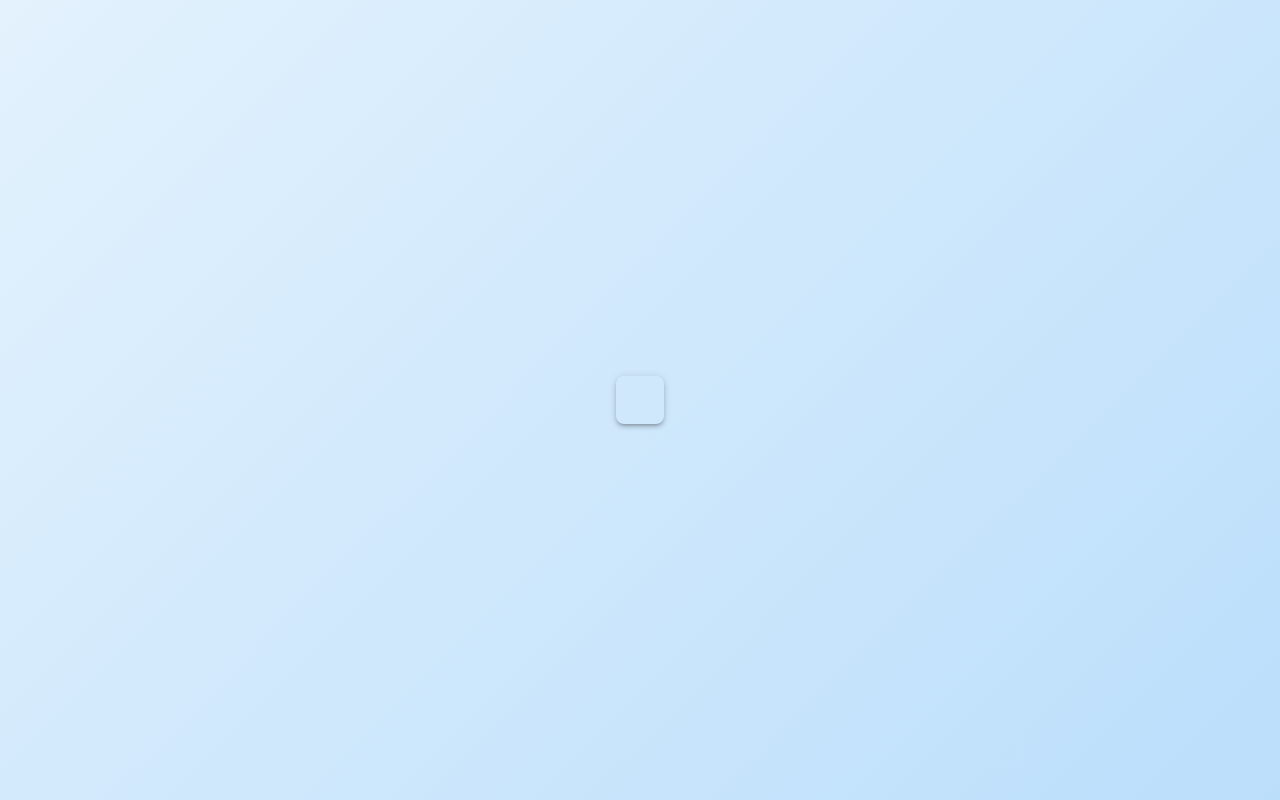
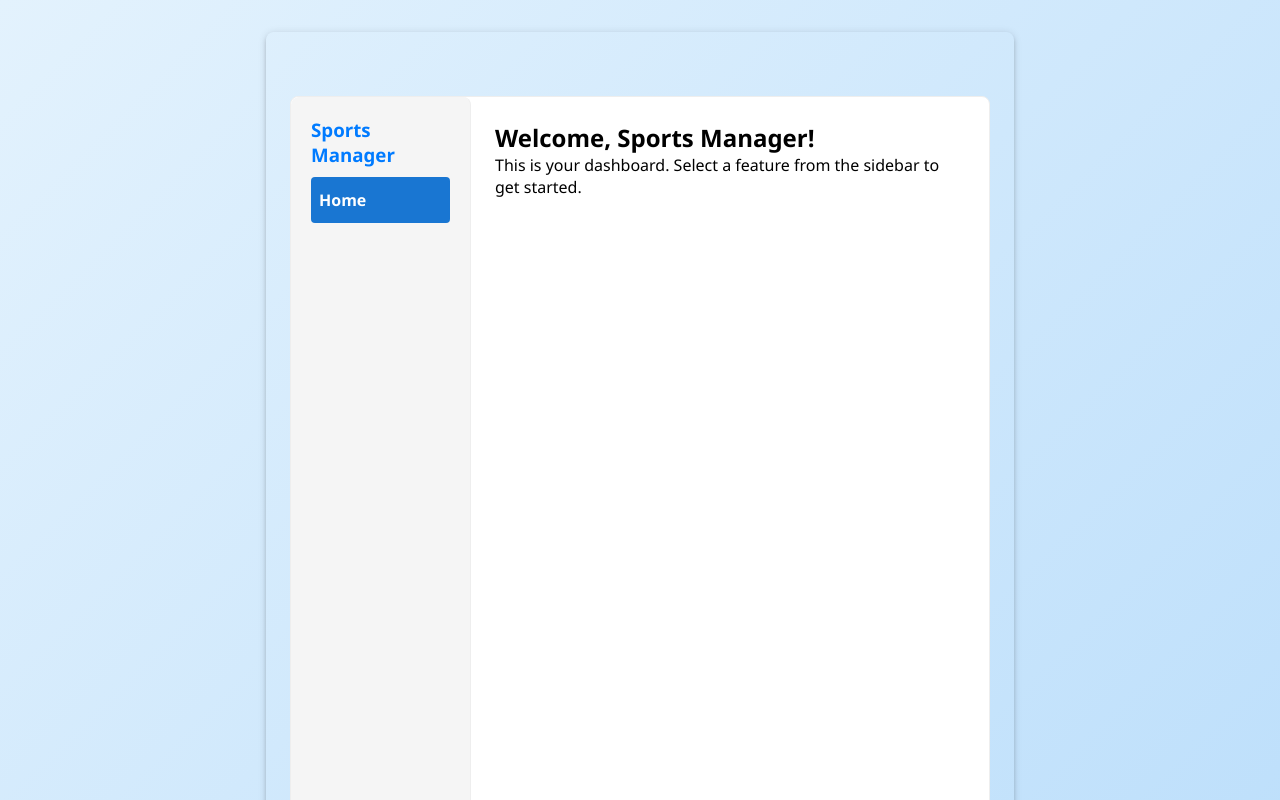
Before and after one commit to SekibaalaMark/One_Group_info_hub_and_savings_manager, a React (Vite) app in the folder Frontend/: page /dashboard-sports-manager in a window 1280 px wide. Before the commit this address had no page. Shown: the top 800 px of the page. Built offline with nearby package versions, Linux system fonts and the light colour scheme.

Commit message:
created the typo in my model roles

```diff
--- a/Frontend/src/App1.jsx
+++ b/Frontend/src/App1.jsx
@@ -19,6 +19,7 @@ import ForgotPassword from "./features/authentication/ForgotPassword.jsx";
 
 import Logout from "./components/Logout";
 import DashboardTreasurer from "./pages/DashboardTreasurer.jsx";
+import DashboardSportsManager from "./pages/DashboardSportsManager.jsx";
 
 import { Container } from "@mui/material";
 import "./App.css";
@@ -45,6 +46,8 @@ const ProtectedLayout = () => {
         return <Navigate to="/AcademicRegistrar" replace />;
       case "treasurer":
         return <Navigate to="/dashboard-treasurer" replace />;
+      case "sports_manager":
+        return <Navigate to="/dashboard-sports-manager" replace />;
       default:
         return <Navigate to="/" replace />;
     }
@@ -69,6 +72,7 @@ const AppContent = () => {
         <Route path="/forgot-password" element={<ForgotPassword />} />
         <Route path="/logout" element={<Logout />} />
         <Route path="/dashboard-treasurer" element={<DashboardTreasurer />} />
+        <Route path="/dashboard-sports-manager" element={<DashboardSportsManager />} />
       </Routes>
     </Container>
   );
--- /dev/null
+++ b/Frontend/src/pages/DashboardSportsManager.jsx
@@ -0,0 +1,89 @@
+import React, { useState } from "react";
+
+const SIDEBAR_OPTIONS = [
+  { key: "home", label: "Home" },
+  // Add more options here as you build features
+];
+
+const DashboardSportsManager = () => {
+  const [selectedMenu, setSelectedMenu] = useState("home");
+
+  // Responsive styles (reuse from Treasurer dashboard for consistency)
+  const [windowWidth, setWindowWidth] = useState(window.innerWidth);
+  React.useEffect(() => {
+    const handleResize = () => setWindowWidth(window.innerWidth);
+    window.addEventListener("resize", handleResize);
+    return () => window.removeEventListener("resize", handleResize);
+  }, []);
+  const isMobile = windowWidth < 600;
+  const responsiveContainerStyle = {
+    display: "flex",
+    flexDirection: isMobile ? "column" : "row",
+    width: "100vw",
+    height: isMobile ? "auto" : "100vh",
+    minHeight: isMobile ? 0 : "100vh",
+    maxWidth: isMobile ? "100vw" : 700,
+    margin: isMobile ? 0 : "40px auto",
+    border: "1px solid #eee",
+    borderRadius: 8,
+    background: "#fff",
+    boxSizing: "border-box",
+    overflow: "auto",
+  };
+  const responsiveSidebarStyle = {
+    width: isMobile ? "100%" : 180,
+    minWidth: isMobile ? "100%" : 120,
+    background: "#f5f5f5",
+    padding: isMobile ? 12 : 20,
+    borderRight: isMobile ? "none" : "1px solid #eee",
+    borderBottom: isMobile ? "1px solid #eee" : "none",
+    borderRadius: isMobile ? "8px 8px 0 0" : 8,
+    minHeight: isMobile ? 0 : 400,
+    boxSizing: "border-box",
+  };
+  const responsiveMainStyle = {
+    flex: 1,
+    padding: isMobile ? 12 : 24,
+    minHeight: isMobile ? 0 : 400,
+    boxSizing: "border-box",
+  };
+  const menuItemStyle = (active) => ({
+    padding: "12px 8px",
+    marginBottom: 8,
+    cursor: "pointer",
+    background: active ? "#1976d2" : "transparent",
+    color: active ? "#fff" : "#222",
+    borderRadius: 4,
+    fontWeight: active ? 600 : 400,
+    transition: "background 0.2s, color 0.2s",
+  });
+
+  return (
+    <div style={responsiveContainerStyle}>
+      {/* Sidebar */}
+      <div style={responsiveSidebarStyle}>
+        <h3 style={{ marginTop: 0 }}>Sports Manager</h3>
+        {SIDEBAR_OPTIONS.map(opt => (
+          <div
+            key={opt.key}
+            style={menuItemStyle(selectedMenu === opt.key)}
+            onClick={() => setSelectedMenu(opt.key)}
+          >
+            {opt.label}
+          </div>
+        ))}
+      </div>
+      {/* Main Content */}
+      <div style={responsiveMainStyle}>
+        {selectedMenu === "home" && (
+          <>
+            <h2>Welcome, Sports Manager!</h2>
+            <p>This is your dashboard. Select a feature from the sidebar to get started.</p>
+          </>
+        )}
+      </div>
+    </div>
+  );
+};
+
+export default DashboardSportsManager;
```
Also changed, not shown: 2 other files (tests, documents, lock files or other folders).
